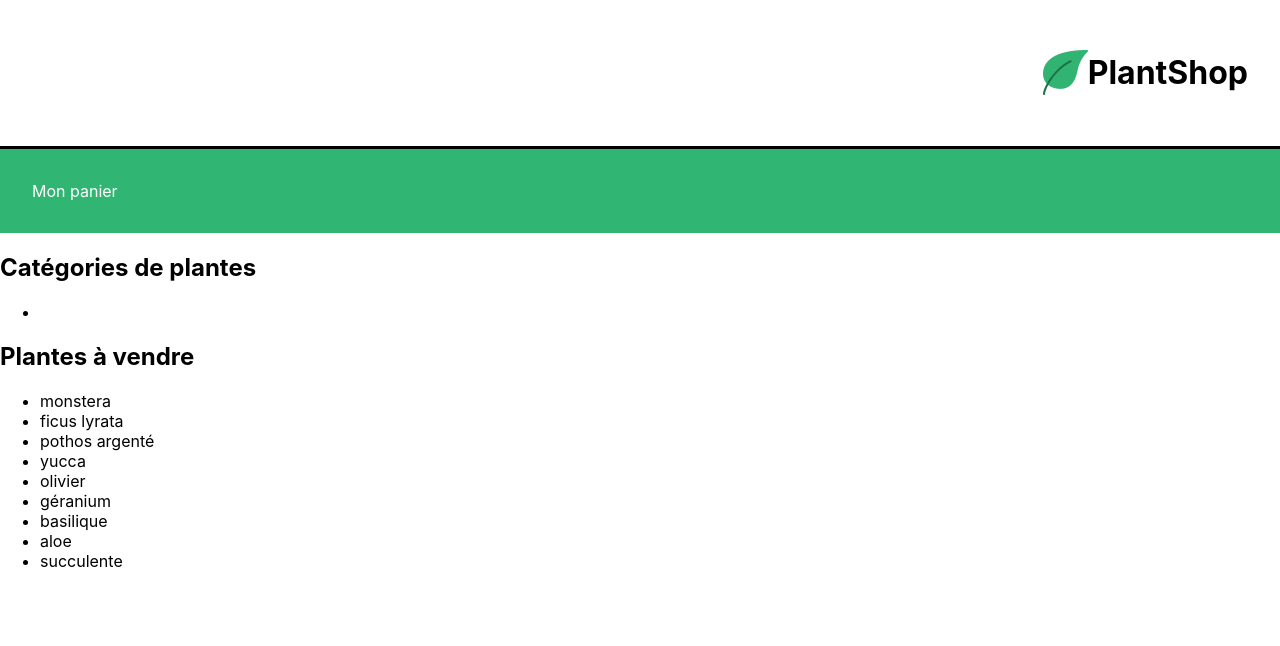
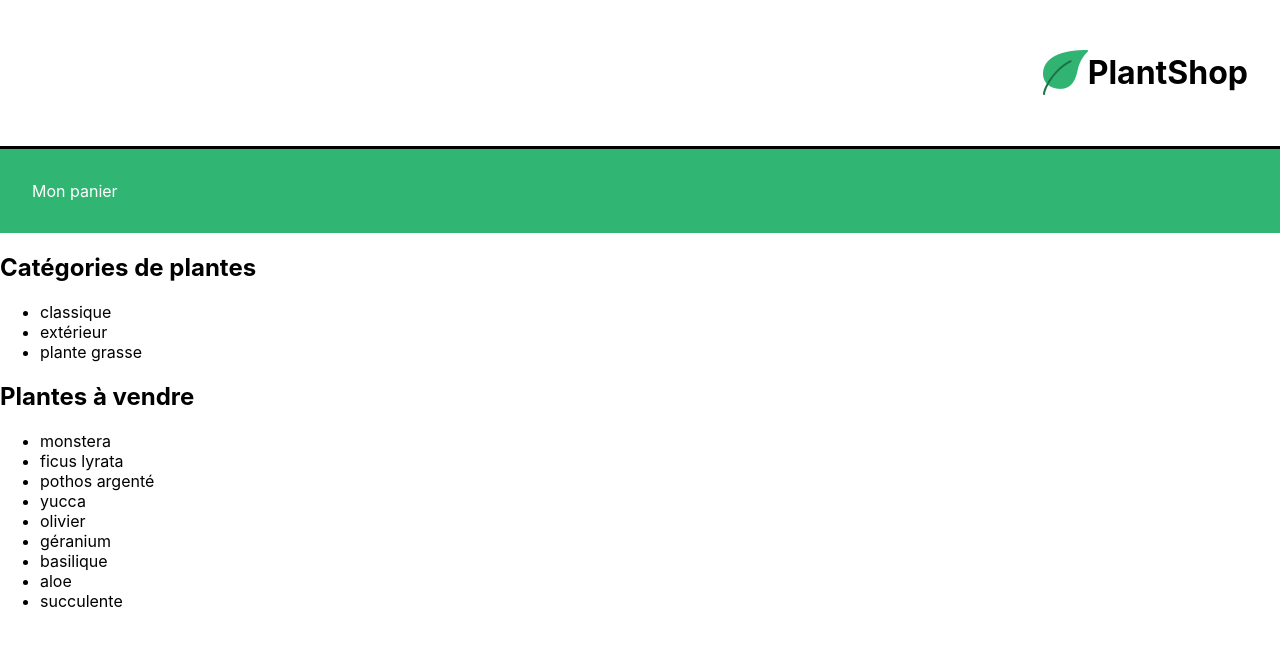
Before and after one commit to Entwickel/plantshop, a React (Create React App) app: page / in a window 1280 px wide. Shown: the top 646 px of the page. Built offline with nearby package versions, Linux system fonts and the light colour scheme.

Commit message:
debug reduce

```diff
--- a/src/components/ShoppingList.js
+++ b/src/components/ShoppingList.js
@@ -2,10 +2,11 @@ import React from 'react';
 import { plantList } from '../datas/plantList';
 
 const extractCategories = (plants) => {
-    return plants.reduce((categories, plant) => {
+    var categories = []
+    return plants.reduce((plants, plant) => {
       //on prend le premier nom de chaque plante pour en faire une catégorie
-      if (!categories.includes(plants.category)) {
-        categories.push(plants.category);
+      if (!categories.includes(plant.category)) {
+        categories.push(plant.category);
     }
         return categories;
     }, []);
@@ -20,14 +21,14 @@ function ShoppingList() {
       <h2>Catégories de plantes</h2>
       <ul>
         {categories.map((category) => (
-          <li key={category}>{category}</li>
+          <li key={`${category}-${category}`}> {category}</li>
         ))}
       </ul>
 
       <h2>Plantes à vendre</h2>
       <ul>
         {plantList.map((plant) => (
-          <li key={`${plant}-${plant.id}`}>{plant.name}</li>
+          <li key={plant.id}>{plant.name}</li>
         ))}
       </ul>
     </div>
```
Also changed, not shown: 1 other file (tests, documents, lock files or other folders).
